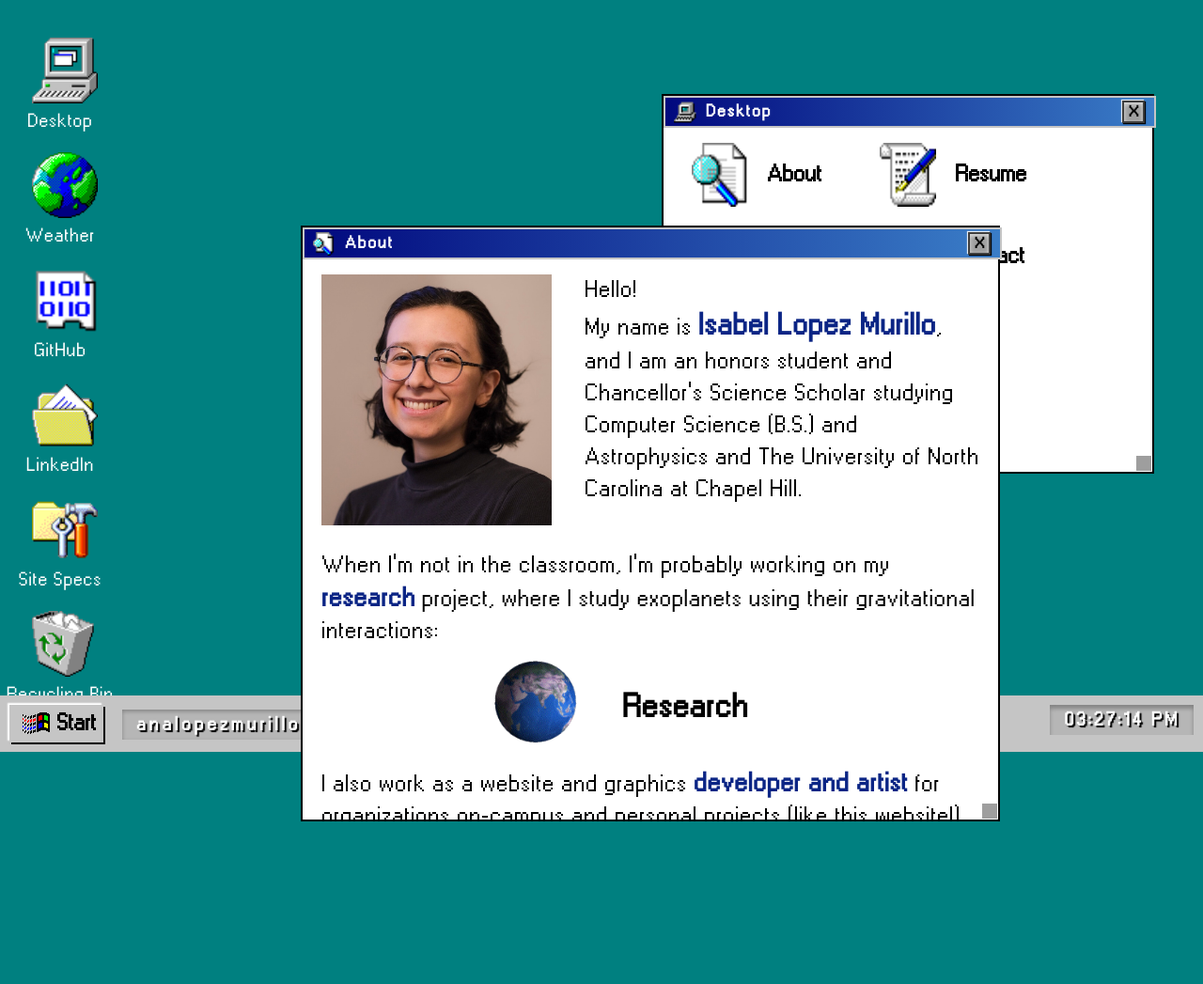
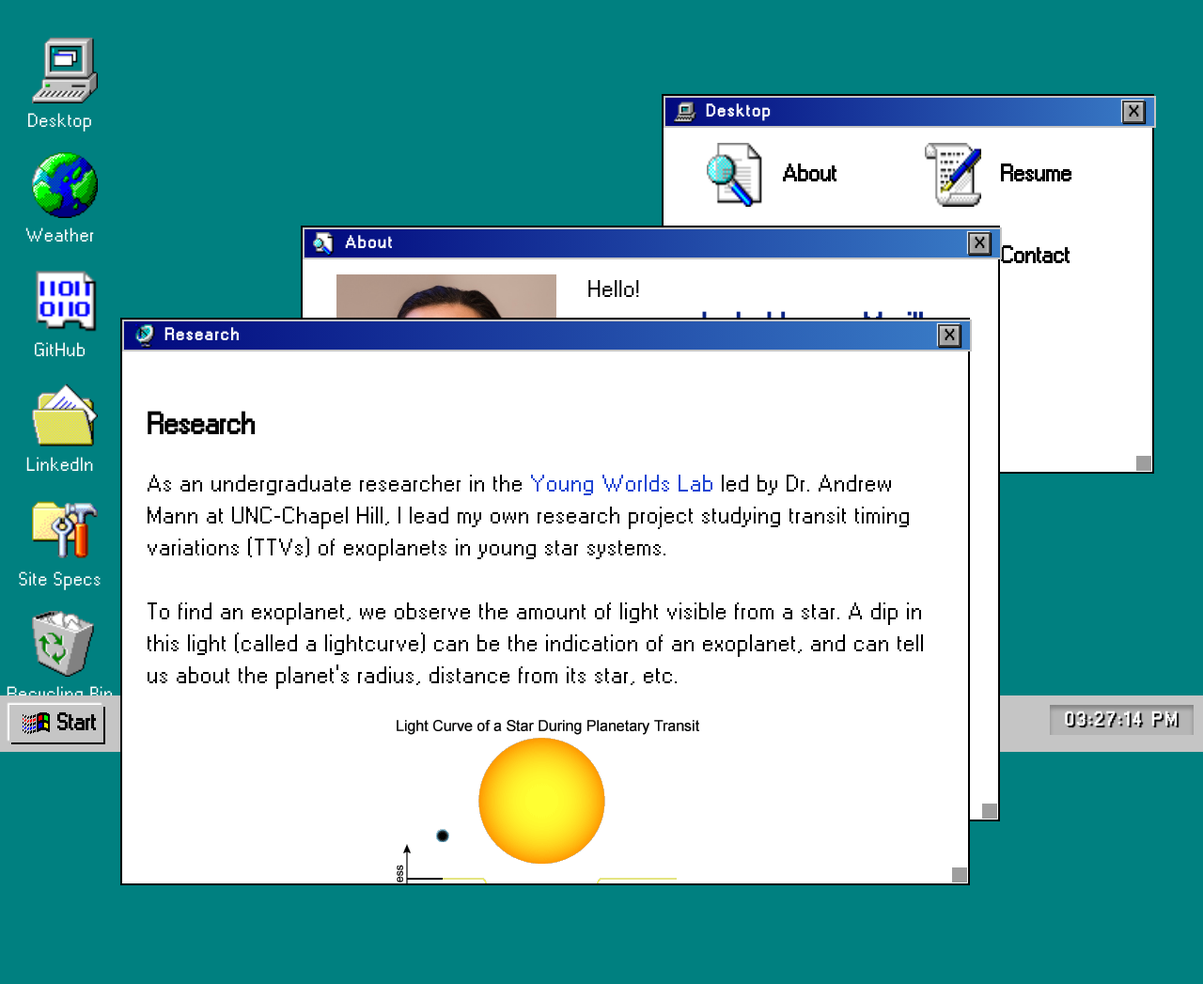
Before and after one commit to AnaLopezMurillo/analopezmurillo.github.io, a plain HTML site: page index.html in a window 1280 px wide. Shown: the whole page at 94% size. Drawn offline with nearby package versions, Linux system fonts and the light colour scheme; grey boxes are pictures that could not be loaded; a web font is replaced by a local one.

Commit message:
Start Research Tab

```diff
--- a/index.html
+++ b/index.html
@@ -116,7 +116,7 @@
                         <h1>Projects</h1>
                     </div>
                     <p>
-                        You can find my professional and technical experience outlined in my <span>resume</span>:
+                        You can  also find my professional and technical experience outlined in my <span>resume</span>!
                     </p>
                     <div class="callout" id="resume">
                         <img src="./static/gifs/Resume.gif">
@@ -133,6 +133,7 @@
             </div>
         </div>
 
+        <!--Research-->
         <div class="research tab resizable draggable" id="research-tab">
             <div class="tab-header">
                 <img src="./static/icons/ResearchSmall.png">
@@ -141,11 +142,29 @@
             </div>
             <div class="content">
                 <div class="tab-content">
+                    <img>
                     <h1>Research</h1>
                     <p>
-                        As an undergraduate researcher in the <span>Young Worlds Lab</span> at UNC-Chapel Hill, I lead my own research project studying exoplanets in young star systems under the guise of Dr. Andrew Mann.
+                        As an undergraduate researcher in the <span><a href="https://andrewwmann.com/youngworldslab.html" target="_blank">Young Worlds Lab</a></span> led by Dr. Andrew Mann at UNC-Chapel Hill, I lead my own research project studying transit timing variations (TTVs) of exoplanets in young star systems.
+                        <br><br>
+                        To find an exoplanet, we observe the amount of light visible from a star. A dip in this light (called a lightcurve) can be the indication of an exoplanet, and can tell us about the planet's radius, distance from its star, etc.
+                        <figure>
+                            <img src="./static/gifs/lighcurve.gif">
+                            <figcaption>Image credit: University of Hertfordshire</figcaption>
+                        </figure>
                     </p>
-
+                    <p>
+                        Mass measurements for exoplanets are highly valued in astronomy research, but current detection methods are biased due to stellar mass observations. Transit timing variations, or <span>TTVs</span>, offer an alternate route to finding these measurements. By studying the gravitational interactions between exoplanets in a system, we can glean information about their mass ratios and eccentricity.
+                        <br><br>
+                        My research focuses on conducting a survey of TTVs in young planetary systems with the intent of following-up for mass measurements. We survey 59 planets orbiting 40 systems using data from <span class="italic">Kepler, K2,</span> and <span class="italic">TESS</span>. We recover TTVs present in previously reported systems like AU Mic, and report the discovery of TTVs in systems such as HIP-67522 and TOI-1224.
+                        <figure>
+                            <img class="hip67522" src="./static/images/HIP67522_Transit.png">
+                            <figcaption>Transit fit for transit #7 of HIP 67522 b</figcaption>
+                        </figure>
+                    </p>
+                    <p>
+                        I have contributed to TTV analysis for emerging exoplanet papers published in Nature and the Astrophysical Journal such as Thao et. al (2024) and Barber et. al (2024)
+                    </p>
                 </div>
 
             </div>
--- a/static/index.js
+++ b/static/index.js
@@ -34,7 +34,7 @@ $( function() {
 } );
 
 function bringToFront(el) {
-    $(".about, .desktop, .research").css("z-index", 1);
+    $(".desktop, .about, .research").css("z-index", 1);
     el.css("z-index", 2);
 }
 
--- a/static/style.css
+++ b/static/style.css
@@ -91,6 +91,7 @@ a {
     border-width: 2px;
     border-style:solid;
     position: fixed;
+    cursor: pointer;
 }
 
 .tab-header p {
@@ -115,12 +116,15 @@ a {
     float: left;
     position: relative;
     margin: 1rem 1rem;
+    padding: 0rem 1rem;
 }
 
 .tab {
     display:none;
     position: absolute;
+    overflow: hidden;
     overflow-y: scroll;
+    direction:ltr;
     background-color: #FFFFFF;
     overflow-y: scroll;
     border-color: black;
@@ -250,6 +254,7 @@ a {
     display: block;
     visibility: visible;
     position: absolute;
+    overflow-y:hidden;
     z-index: 1;
     width: 520px;
     height: 400px;
@@ -267,6 +272,11 @@ a {
 
 .tab-content {
     margin: 20px 10px 20px;
+}
+
+.tab-content p {
+    font-size: 25px;
+    letter-spacing: 1px;
 }
 
 .desktop-icon {
@@ -290,16 +300,51 @@ a {
 /* Research Tab */
 
 .research {
-    width: 800px;
+    width: 900px;
     height: 600px;
     display:block;
-    visibility: hidden;
+    visibility: visible;
     position: fixed;
     z-index: 4;
     top: -90vh;
     left: 10vw;
     overflow-y: scroll;
 }
+
+.research img.hip67522 {
+    width: 100%;
+}
+
+figcaption {
+    font-size: 20px;
+}
+
+.research span {
+    color:#1f46d3;
+}
+
+.research span.italic {
+    color:black;
+    font-style: italic;
+}
+
+.research span.bold {
+    font-weight: bold;
+}
+
+.research a{
+    color:#1f46d3;
+}
+
+.research a:hover {
+    color:#87a0f8;
+}
+
+.research figure {
+    text-align: center;
+}
+
+
 
 /* Footer Styling */
 
```
Also changed, not shown: static/gifs/lighcurve.gif (added), static/images/HIP67522_Transit.png (added).
